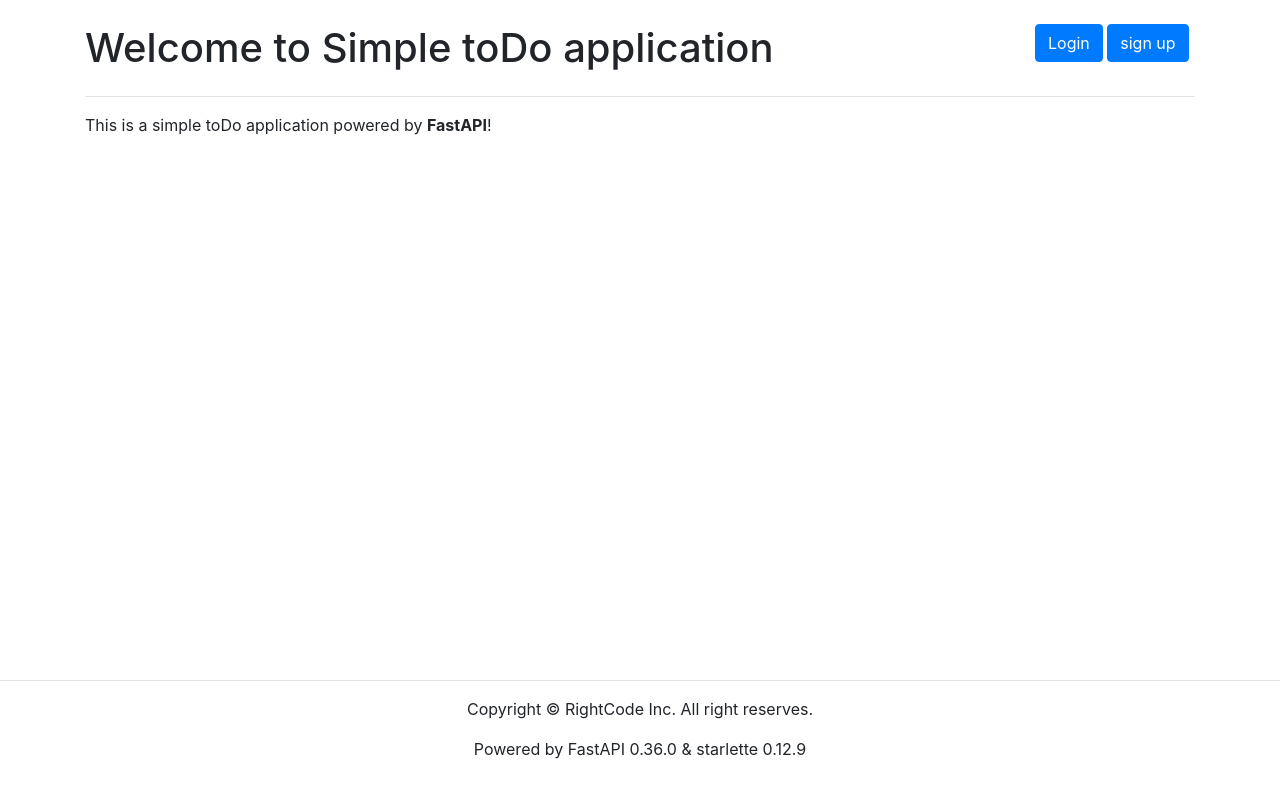
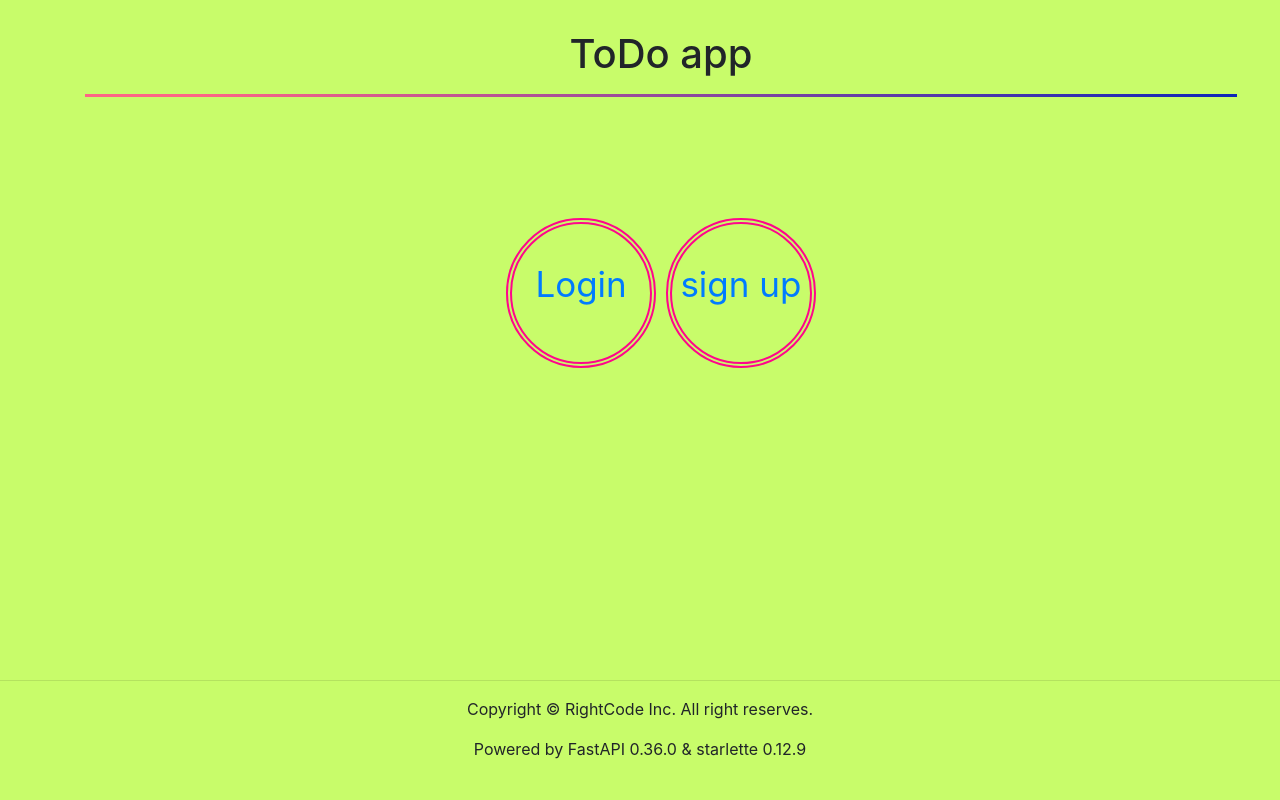
Before and after one commit to Takumi71/fastapi-test, a FastAPI app: page / in a window 1280 px wide. Run offline with FastAPI, Linux system fonts and the light colour scheme; some libraries are stand-ins or nearby versions.

Commit message:
Add files via upload

```diff
--- a/fastapi_test/templates/index.html
+++ b/fastapi_test/templates/index.html
@@ -1,18 +1,72 @@
+
 {% extends "layout.html" %}
+
 {% block content %}
-<br>
-<div class="row">
-    <div class="col-md-10">
-        <h1>Welcome to Simple toDo application</h1>
-    </div>
-    <div class="col-md-2">
-        <a href="/admin" class="btn btn-primary">Login</a>
-        <a href="/register" class="btn btn-primary">sign up</a>
+<head>
+
+    <style type="text/css">
+        @charset "utf-8";
+        body{
+            animation: bgchange 20s ease infinite;/*変化の時間を変更したい場合は20sの部分を好きな時間に変更*/
+        }
+        @keyframes bgchange{
+            0% { background-color: #c0fc8b; }
+            20% { background-color: #e6f998; }
+            40% { background-color: #c5fc66; }
+            60% { background-color: #5df85a; }
+            80% { background-color: #6effcc; }
+            100% { background-color: #9af96e; }
+        }
+        .text{
+            text-align: center;
+            padding: 30px 0px;
+            width: 90%;
+            font-size: 35px;
+            position: absolute;
+        }
+        .home_btm {
+            display: inline-block;
+            text-decoration: none;
+            color: #ffffff;
+            width: 150px;
+            height: 150px;
+            line-height: 120px;
+            border-radius: 70%;
+            border: double 6px #ff068b;
+            text-align: center;
+            overflow: hidden;
+            transition: .6s;
+        }
+        .home_btm:hover {
+            -webkit-transform: rotateY(360deg);
+            transform: rotateY(360deg);
+        }
+        .hr1 {
+            position: relative;
+            height: 3px;
+            border-width: 0;
+            background-color: #00bcd4;
+            background-image: -webkit-linear-gradient( 135deg, #FD6585 10%, #0D25B9 100%);
+            background-image: linear-gradient( 135deg, #FD6585 10%, #0D25B9 100%);
+        }
+
+    </style>
+</head>
+<body>
+    <div class ="index">
+        <div class ="text">
+            <h1>ToDo app</h1><hr class="hr1">
+            <br>
+            <br>
+            <div class="home_btm">
+            <a href="/admin">Login</a><br><br>
+            </div>
+            <div class="home_btm">
+            <a href="/register">sign up</a>
+            </div>
+        </div>
     </div>
 
-</div>
-
-<hr>
-<p>This is a simple toDo application powered by <b>FastAPI</b>!</p>
+</body>
 
 {% endblock %}
```
Also changed, not shown: fastapi_test/templates/index.css (added, +29 -0 lines), fastapi_test/templates/static/index.css (added, +29 -0 lines), fastapi_test/db.sqlite3, fastapi_test/templates/todo.jpg (added).
